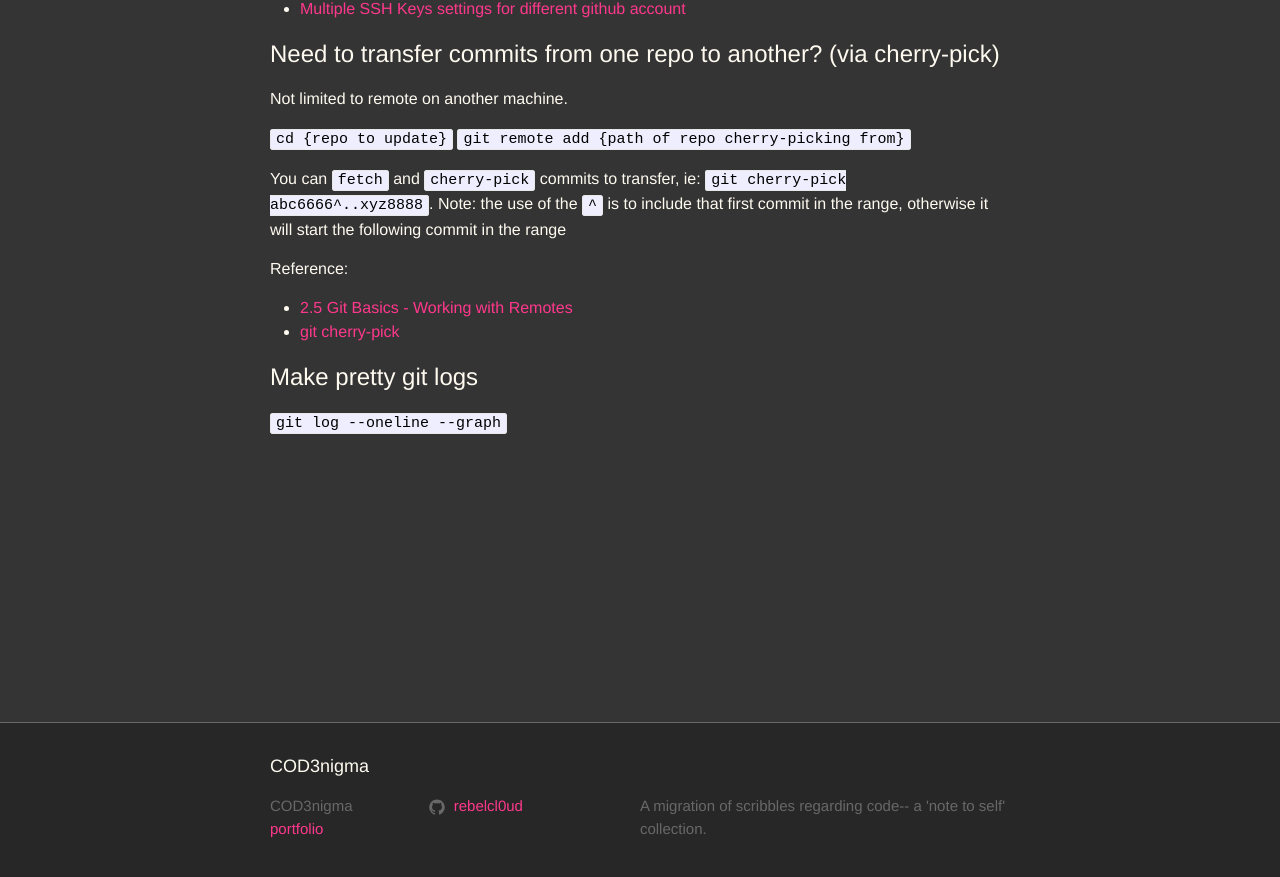
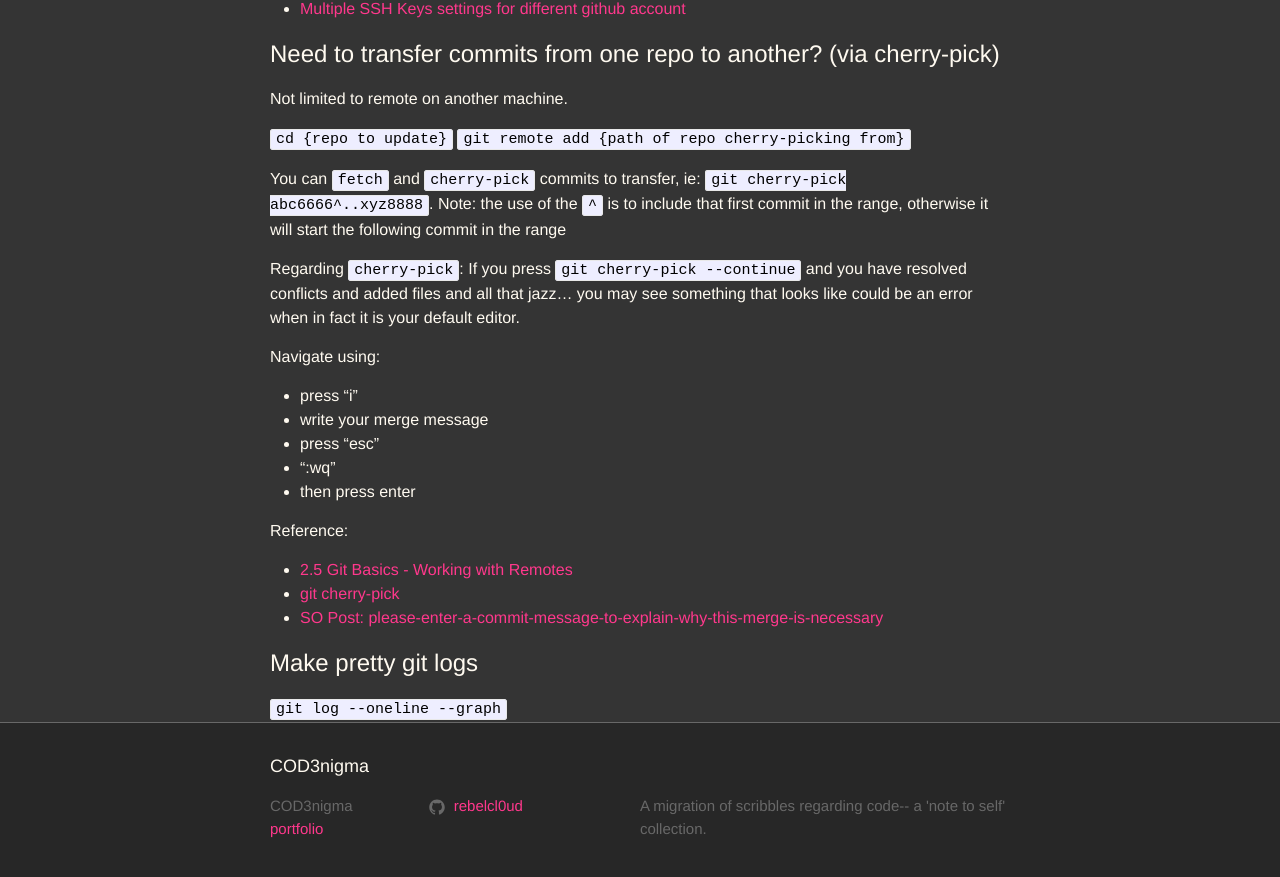
Before and after one commit to rebelcl0ud/blog, a Jekyll site: the page built from _posts/2017-06-19-[06]-git-it-done.markdown, in a window 1280 px wide and 900 px high, scrolled down 3771 px. Shown: the top 877 px of the window. Built offline with Jekyll 4.4.1, drawn with Linux system fonts in a browser that asks for light colours.

Commit message:
add: cherry-pick notes update

```diff
--- a/_posts/2017-06-19-[06]-git-it-done.markdown
+++ b/_posts/2017-06-19-[06]-git-it-done.markdown
@@ -145,9 +145,21 @@ Not limited to remote on another machine.
 
 You can `fetch` and `cherry-pick` commits to transfer, ie: `git cherry-pick abc6666^..xyz8888`. Note: the use of the `^` is to include that first commit in the range, otherwise it will start the following commit in the range
 
+Regarding `cherry-pick`:
+If you press `git cherry-pick --continue` and you have resolved conflicts and added files and all that jazz... you may see something that looks like could be an error when in fact it is your default editor.
+
+Navigate using:
+
+- press "i"
+- write your merge message
+- press "esc"
+- ":wq"
+- then press enter
+
 Reference:
 - [2.5 Git Basics - Working with Remotes](https://git-scm.com/book/en/v2/Git-Basics-Working-with-Remotes)
 - [git cherry-pick](https://git-scm.com/docs/git-cherry-pick)
+- [SO Post: please-enter-a-commit-message-to-explain-why-this-merge-is-necessary](https://stackoverflow.com/questions/19085807/please-enter-a-commit-message-to-explain-why-this-merge-is-necessary-especially#19085954)
 
 # Make pretty git logs
 `git log --oneline --graph`
```
